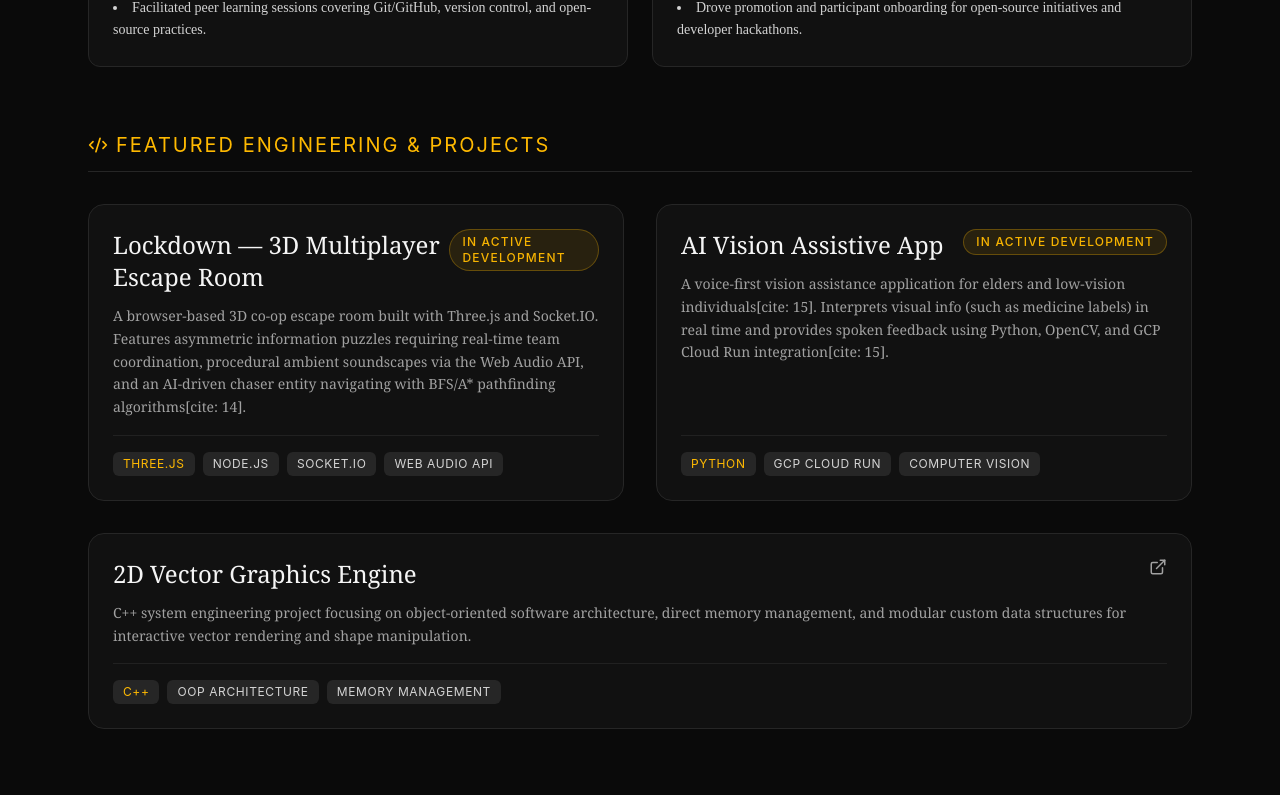
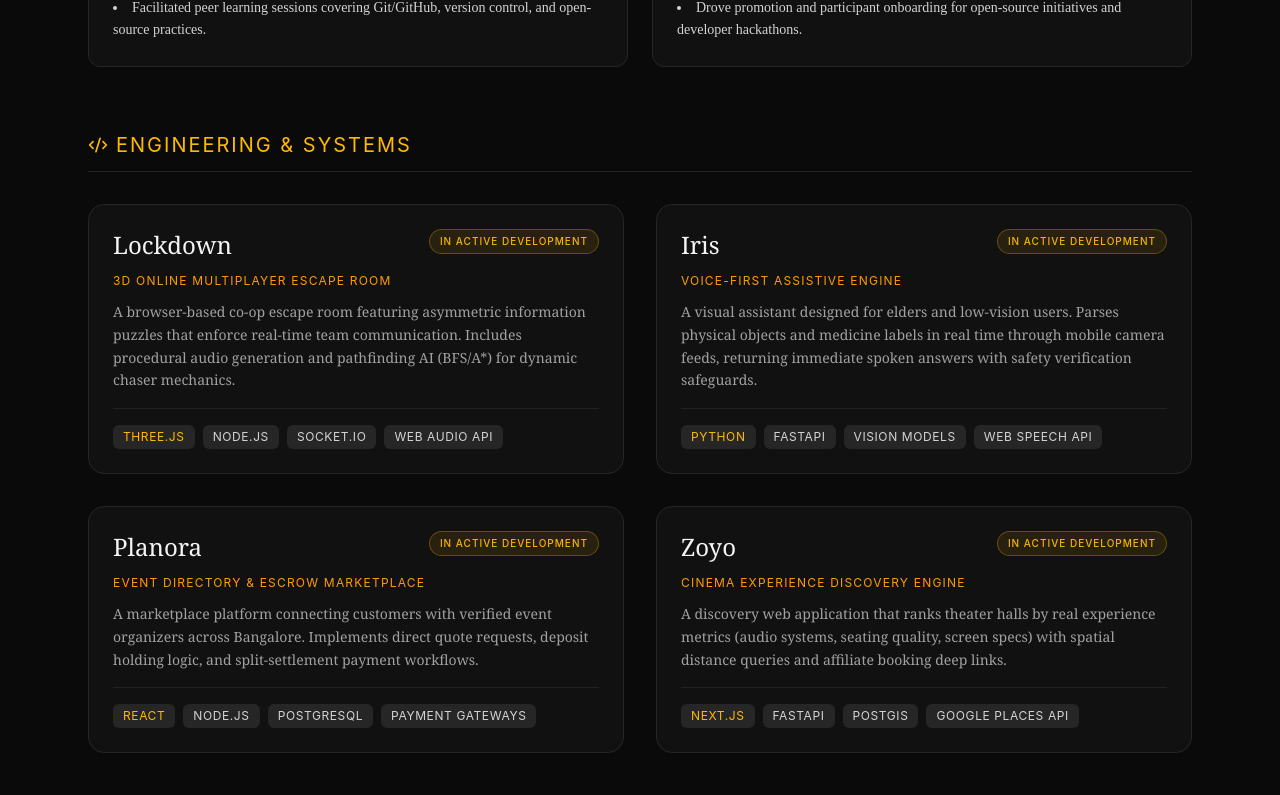
Before and after one commit to manasaravasab-cloud/portfolio, a React (Vite) app: page / in a window 1280 px wide. Shown: the part 860-1655 px from the top of the page. Built offline with nearby package versions, Linux system fonts and the light colour scheme; the HTML template or start-up script is replaced by a standard one; a web font is replaced by a local one.

Commit message:
feat: replace old project list with Lockdown, Iris, Planora, and Zoyo

```diff
--- a/src/components/BentoGrid.jsx
+++ b/src/components/BentoGrid.jsx
@@ -1,32 +1,35 @@
 import React from 'react';
-import { ExternalLink, Code2 } from 'lucide-react';
+import { Code2 } from 'lucide-react';
 
 export default function BentoGrid() {
   return (
     <section id="projects" className="mb-16 font-serif">
-      {/* Section Title */}
+      {/* Section Header */}
       <div className="flex items-center gap-2 mb-8 border-b border-neutral-800 pb-3">
         <Code2 className="text-amber-400" size={20} />
         <h2 className="text-xl font-normal tracking-widest text-amber-400 uppercase font-sans">
-          Featured Engineering &amp; Projects
+          Engineering &amp; Systems
         </h2>
       </div>
 
       <div className="grid grid-cols-1 md:grid-cols-2 gap-8">
 
-        {/* Project 1: Lockdown — 3D Online Escape Room */}
+        {/* Project 1: Lockdown */}
         <div className="bg-neutral-900/60 border border-neutral-800 rounded-2xl p-6 flex flex-col justify-between hover:border-amber-400/50 transition-all duration-300">
           <div>
-            <div className="flex justify-between items-start mb-3">
+            <div className="flex justify-between items-start mb-3 gap-2">
               <h3 className="text-2xl font-serif text-neutral-100">
-                Lockdown — 3D Multiplayer Escape Room
+                Lockdown
               </h3>
-              <span className="text-xs font-sans tracking-widest uppercase font-medium bg-amber-400/10 text-amber-400 border border-amber-400/30 px-3 py-1 rounded-full animate-pulse">
+              <span className="text-[10px] font-sans tracking-widest uppercase font-medium bg-amber-400/10 text-amber-400 border border-amber-400/30 px-2.5 py-1 rounded-full animate-pulse whitespace-nowrap">
                 In Active Development
               </span>
             </div>
+            <p className="text-xs font-sans tracking-widest uppercase text-amber-500 mb-3">
+              3D Online Multiplayer Escape Room
+            </p>
             <p className="text-neutral-400 text-sm mb-4 leading-relaxed font-serif">
-              A browser-based 3D co-op escape room built with Three.js and Socket.IO. Features asymmetric information puzzles requiring real-time team coordination, procedural ambient soundscapes via the Web Audio API, and an AI-driven chaser entity navigating with BFS/A* pathfinding algorithms[cite: 14].
+              A browser-based co-op escape room featuring asymmetric information puzzles that enforce real-time team communication. Includes procedural audio generation and pathfinding AI (BFS/A*) for dynamic chaser mechanics.
             </p>
           </div>
           <div className="flex flex-wrap gap-2 pt-4 border-t border-neutral-800/80 font-sans">
@@ -37,52 +40,81 @@ export default function BentoGrid() {
           </div>
         </div>
 
-        {/* Project 2: AI Vision Assistive App */}
+        {/* Project 2: Iris */}
         <div className="bg-neutral-900/60 border border-neutral-800 rounded-2xl p-6 flex flex-col justify-between hover:border-amber-400/50 transition-all duration-300">
           <div>
-            <div className="flex justify-between items-start mb-3">
+            <div className="flex justify-between items-start mb-3 gap-2">
               <h3 className="text-2xl font-serif text-neutral-100">
-                AI Vision Assistive App
+                Iris
               </h3>
-              <span className="text-xs font-sans tracking-widest uppercase font-medium bg-amber-400/10 text-amber-400 border border-amber-400/30 px-3 py-1 rounded-full animate-pulse">
+              <span className="text-[10px] font-sans tracking-widest uppercase font-medium bg-amber-400/10 text-amber-400 border border-amber-400/30 px-2.5 py-1 rounded-full animate-pulse whitespace-nowrap">
                 In Active Development
               </span>
             </div>
+            <p className="text-xs font-sans tracking-widest uppercase text-amber-500 mb-3">
+              Voice-First Assistive Engine
+            </p>
             <p className="text-neutral-400 text-sm mb-4 leading-relaxed font-serif">
-              A voice-first vision assistance application for elders and low-vision individuals[cite: 15]. Interprets visual info (such as medicine labels) in real time and provides spoken feedback using Python, OpenCV, and GCP Cloud Run integration[cite: 15].
+              A visual assistant designed for elders and low-vision users. Parses physical objects and medicine labels in real time through mobile camera feeds, returning immediate spoken answers with safety verification safeguards.
             </p>
           </div>
           <div className="flex flex-wrap gap-2 pt-4 border-t border-neutral-800/80 font-sans">
             <span className="text-xs tracking-wider uppercase bg-neutral-800 text-amber-400 px-2.5 py-1 rounded-md">Python</span>
-            <span className="text-xs tracking-wider uppercase bg-neutral-800 text-neutral-300 px-2.5 py-1 rounded-md">GCP Cloud Run</span>
-            <span className="text-xs tracking-wider uppercase bg-neutral-800 text-neutral-300 px-2.5 py-1 rounded-md">Computer Vision</span>
+            <span className="text-xs tracking-wider uppercase bg-neutral-800 text-neutral-300 px-2.5 py-1 rounded-md">FastAPI</span>
+            <span className="text-xs tracking-wider uppercase bg-neutral-800 text-neutral-300 px-2.5 py-1 rounded-md">Vision Models</span>
+            <span className="text-xs tracking-wider uppercase bg-neutral-800 text-neutral-300 px-2.5 py-1 rounded-md">Web Speech API</span>
           </div>
         </div>
 
-        {/* Project 3: 2D Vector Graphics Engine */}
-        <div className="bg-neutral-900/60 border border-neutral-800 rounded-2xl p-6 flex flex-col justify-between hover:border-amber-400/50 transition-all duration-300 md:col-span-2">
+        {/* Project 3: Planora */}
+        <div className="bg-neutral-900/60 border border-neutral-800 rounded-2xl p-6 flex flex-col justify-between hover:border-amber-400/50 transition-all duration-300">
           <div>
-            <div className="flex justify-between items-start mb-3">
+            <div className="flex justify-between items-start mb-3 gap-2">
               <h3 className="text-2xl font-serif text-neutral-100">
-                2D Vector Graphics Engine
+                Planora
               </h3>
-              <a
-                href="https://github.com/manasaravasab-cloud/miniproject"
-                target="_blank"
-                rel="noreferrer"
-                className="text-neutral-400 hover:text-amber-400 transition-colors"
-              >
-                <ExternalLink size={18} />
-              </a>
+              <span className="text-[10px] font-sans tracking-widest uppercase font-medium bg-amber-400/10 text-amber-400 border border-amber-400/30 px-2.5 py-1 rounded-full animate-pulse whitespace-nowrap">
+                In Active Development
+              </span>
             </div>
+            <p className="text-xs font-sans tracking-widest uppercase text-amber-500 mb-3">
+              Event Directory &amp; Escrow Marketplace
+            </p>
             <p className="text-neutral-400 text-sm mb-4 leading-relaxed font-serif">
-              C++ system engineering project focusing on object-oriented software architecture, direct memory management, and modular custom data structures for interactive vector rendering and shape manipulation.
+              A marketplace platform connecting customers with verified event organizers across Bangalore. Implements direct quote requests, deposit holding logic, and split-settlement payment workflows.
             </p>
           </div>
           <div className="flex flex-wrap gap-2 pt-4 border-t border-neutral-800/80 font-sans">
-            <span className="text-xs tracking-wider uppercase bg-neutral-800 text-amber-400 px-2.5 py-1 rounded-md">C++</span>
-            <span className="text-xs tracking-wider uppercase bg-neutral-800 text-neutral-300 px-2.5 py-1 rounded-md">OOP Architecture</span>
-            <span className="text-xs tracking-wider uppercase bg-neutral-800 text-neutral-300 px-2.5 py-1 rounded-md">Memory Management</span>
+            <span className="text-xs tracking-wider uppercase bg-neutral-800 text-amber-400 px-2.5 py-1 rounded-md">React</span>
+            <span className="text-xs tracking-wider uppercase bg-neutral-800 text-neutral-300 px-2.5 py-1 rounded-md">Node.js</span>
+            <span className="text-xs tracking-wider uppercase bg-neutral-800 text-neutral-300 px-2.5 py-1 rounded-md">PostgreSQL</span>
+            <span className="text-xs tracking-wider uppercase bg-neutral-800 text-neutral-300 px-2.5 py-1 rounded-md">Payment Gateways</span>
+          </div>
+        </div>
+
+        {/* Project 4: Zoyo */}
+        <div className="bg-neutral-900/60 border border-neutral-800 rounded-2xl p-6 flex flex-col justify-between hover:border-amber-400/50 transition-all duration-300">
+          <div>
+            <div className="flex justify-between items-start mb-3 gap-2">
+              <h3 className="text-2xl font-serif text-neutral-100">
+                Zoyo
+              </h3>
+              <span className="text-[10px] font-sans tracking-widest uppercase font-medium bg-amber-400/10 text-amber-400 border border-amber-400/30 px-2.5 py-1 rounded-full animate-pulse whitespace-nowrap">
+                In Active Development
+              </span>
+            </div>
+            <p className="text-xs font-sans tracking-widest uppercase text-amber-500 mb-3">
+              Cinema Experience Discovery Engine
+            </p>
+            <p className="text-neutral-400 text-sm mb-4 leading-relaxed font-serif">
+              A discovery web application that ranks theater halls by real experience metrics (audio systems, seating quality, screen specs) with spatial distance queries and affiliate booking deep links.
+            </p>
+          </div>
+          <div className="flex flex-wrap gap-2 pt-4 border-t border-neutral-800/80 font-sans">
+            <span className="text-xs tracking-wider uppercase bg-neutral-800 text-amber-400 px-2.5 py-1 rounded-md">Next.js</span>
+            <span className="text-xs tracking-wider uppercase bg-neutral-800 text-neutral-300 px-2.5 py-1 rounded-md">FastAPI</span>
+            <span className="text-xs tracking-wider uppercase bg-neutral-800 text-neutral-300 px-2.5 py-1 rounded-md">PostGIS</span>
+            <span className="text-xs tracking-wider uppercase bg-neutral-800 text-neutral-300 px-2.5 py-1 rounded-md">Google Places API</span>
           </div>
         </div>
 
```
